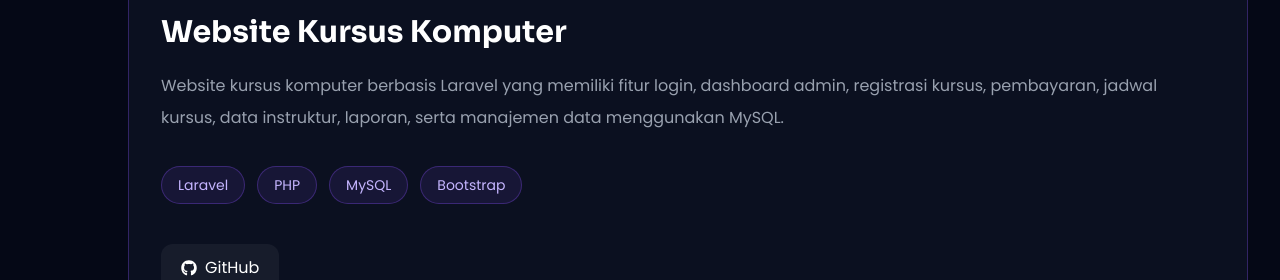
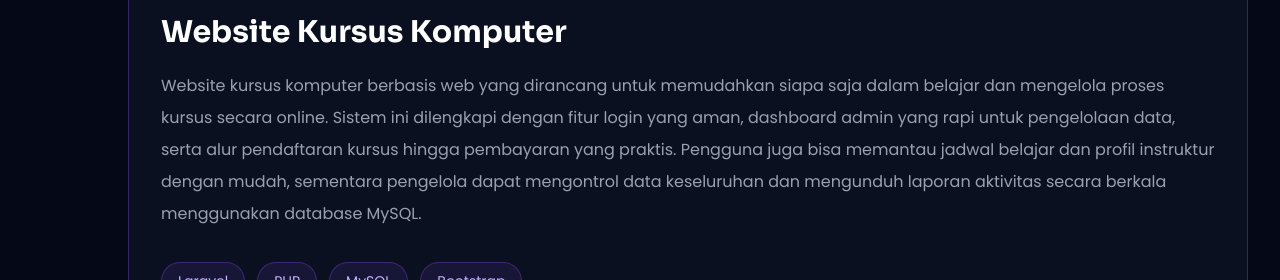
Before and after one commit to JoseManuel-j/portofolio, a React (Vite) app: page / in a window 1280 px wide. Shown: the part 3452-3732 px from the top of the page. Built offline with nearby package versions, Linux system fonts and the light colour scheme.

Commit message:
tambah Project

```diff
--- a/src/data/Projects.js
+++ b/src/data/Projects.js
@@ -32,9 +32,9 @@
     featured: true,
 
     description:
-      "Website kursus komputer berbasis Laravel yang memiliki fitur login, dashboard admin, registrasi kursus, pembayaran, jadwal kursus, data instruktur, laporan, serta manajemen data menggunakan MySQL.",
+      "Website kursus komputer berbasis web yang dirancang untuk memudahkan siapa saja dalam belajar dan mengelola proses kursus secara online. Sistem ini dilengkapi dengan fitur login yang aman, dashboard admin yang rapi untuk pengelolaan data, serta alur pendaftaran kursus hingga pembayaran yang praktis. Pengguna juga bisa memantau jadwal belajar dan profil instruktur dengan mudah, sementara pengelola dapat mengontrol data keseluruhan dan mengunduh laporan aktivitas secara berkala menggunakan database MySQL.",
 
-    image: "/projects/kursus.png",
+    image: "/projects/Kursus_Komputer.png",
 
     tech: [
       "Laravel",
@@ -44,7 +44,7 @@
     ],
 
     github: "https://github.com/JoseManuel-j/Kursus_Komputer",
-    demo: "#",
+    demo: "https://phitagoras.site/",
   },
 
   {
```
Also changed, not shown: 1 other file (tests, documents, lock files or other folders).
